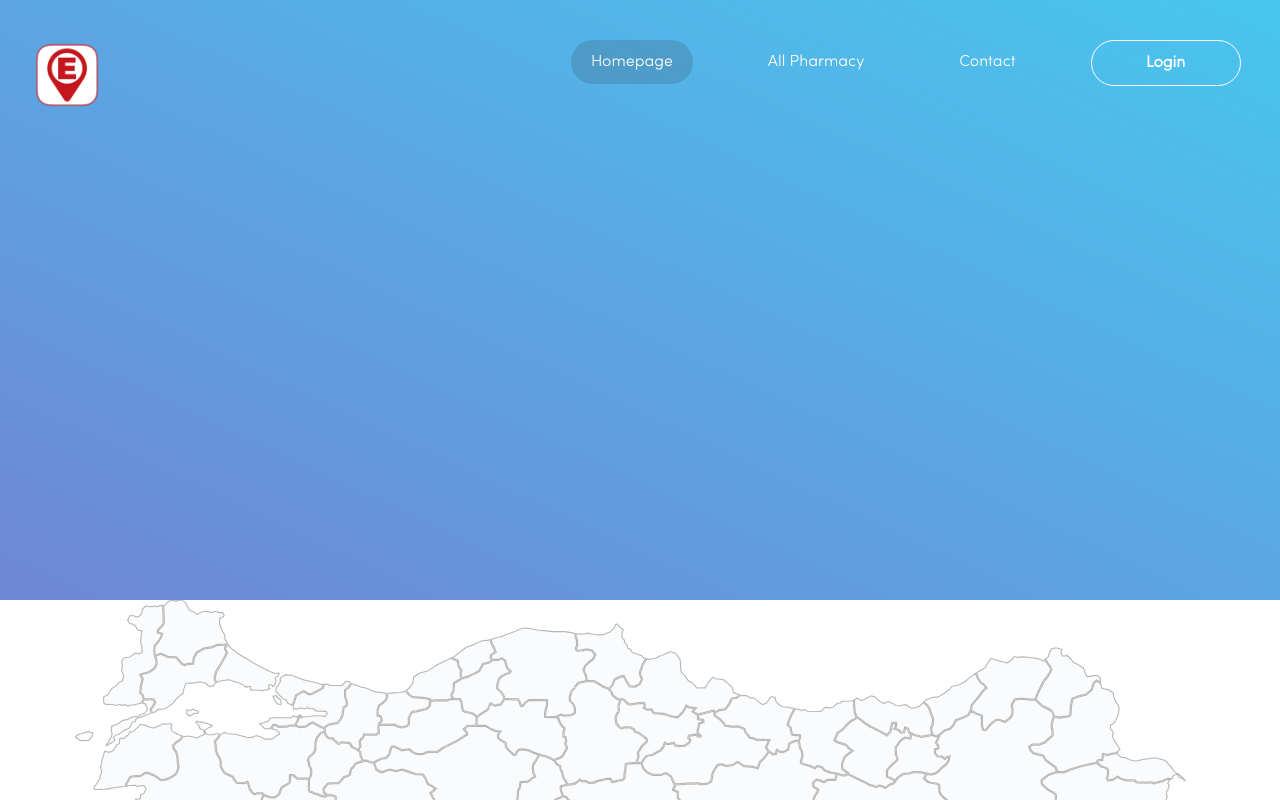
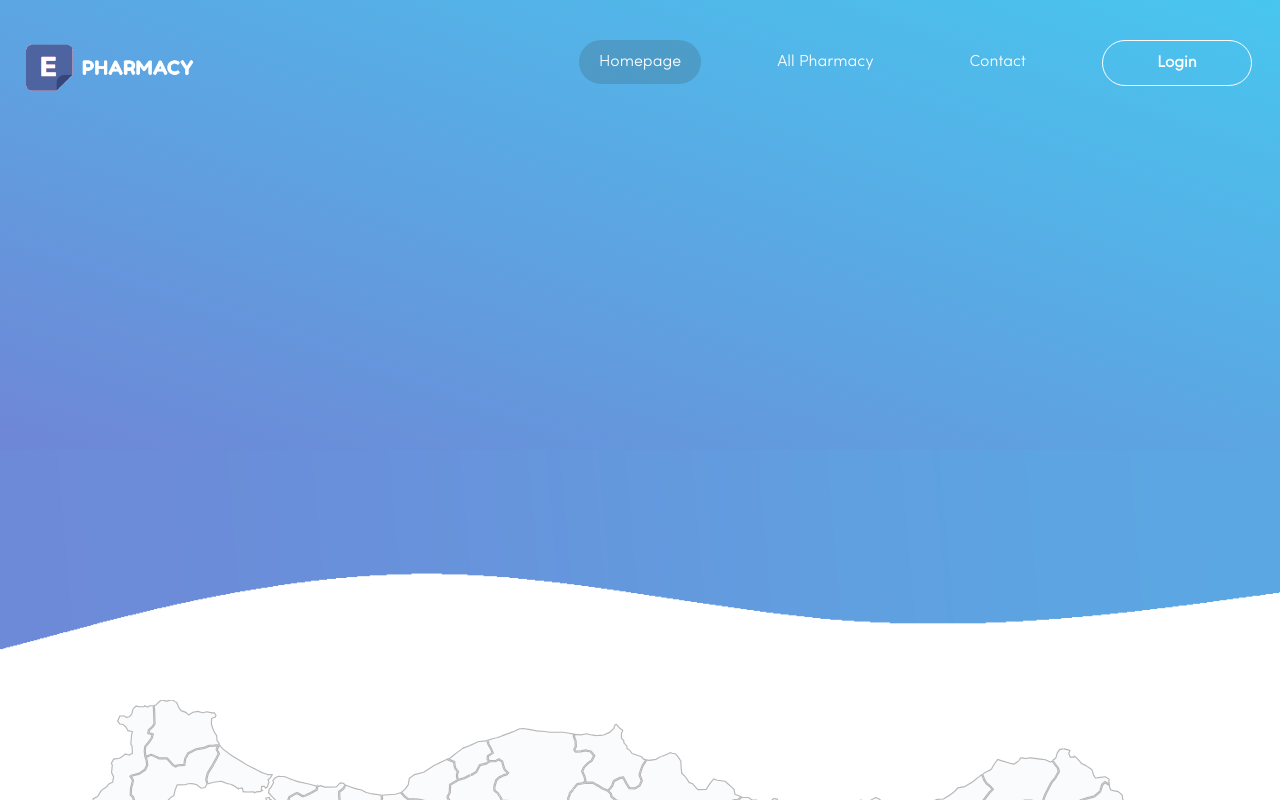
Before and after one commit to kaansen57/Nobetci-Eczaneler-Vue3, a Vue app: page / in a window 1280 px wide. Shown: the top 800 px of the page. Built offline with nearby package versions, Linux system fonts and the light colour scheme.

Commit message:
header design changed

```diff
--- a/src/App.vue
+++ b/src/App.vue
@@ -1,5 +1,5 @@
 <template>
-<div class="container-fluid">
+<div>
     <Content></Content>
 </div>
 </template>
--- a/src/components/Footer.vue
+++ b/src/components/Footer.vue
@@ -1,5 +1,8 @@
 <template>
+    <div class="footer-wave"></div>
+    <footer>
 
+    </footer>
 </template>
 
 <script>
@@ -8,6 +11,6 @@ export default {
 }
 </script>
 
-<style>
+<style scoped>
 
 </style>
--- a/src/components/Header.vue
+++ b/src/components/Header.vue
@@ -1,10 +1,10 @@
 <template>
-  <div class="row">
-    <div class="nav-menu">
+    <header class="nav-menu">
       <div class="logo">
-        <img src="@/assets/logo.png" width="70" alt="Nöbetçi Eczane" />
+        <a href="">
+          <img src="@/assets/logo.png" width="180" alt="Nöbetçi Eczane" />
+        </a>
       </div>
-
       <div class="menu-items">
         <ul>
           <a href="#"> <li class="active">Homepage</li></a>
@@ -16,16 +16,12 @@
             </li>
             </a>
         </ul>
-
         <a href="#" class="menu-show">
           <li><span>X</span></li></a
         >
       </div>
-
-    </div>
-    <!-- <svg class="bottom-svg" xmlns="http://www.w3.org/2000/svg" viewBox="0 0 1440 320"><path fill="#6C8AD7" fill-opacity="1" d="M0,64L60,96C120,128,240,192,360,186.7C480,181,600,107,720,69.3C840,32,960,32,1080,64C1200,96,1320,160,1380,192L1440,224L1440,0L1380,0C1320,0,1200,0,1080,0C960,0,840,0,720,0C600,0,480,0,360,0C240,0,120,0,60,0L0,0Z"></path></svg> -->
-  </div>
-
+    </header>
+    <div class="header-wave"></div>
 </template>
 
 <script>
@@ -45,6 +41,18 @@ export default {
 <style>
 .nav-menu {
   display: flex;
+  height:450px;
+  padding-top: 40px;
+  background-color: #74ebd5;
+  background-image: linear-gradient(to bottom left, #48c6ef 0%, #6f86d6 100%);
+}
+.header-wave{
+  display:block;
+  height:250px;
+  background: url('../assets/wave.png');
+  background-size:cover;
+  background-repeat:no-repeat;
+
 }
 .logo {
   padding-left: 20px;
@@ -53,12 +61,7 @@ export default {
 .menu-items {
   width: 90%;
 }
-.row {
-  padding-top: 40px;
-  height: 600px;
-  background-color: #74ebd5;
-  background-image: linear-gradient(to bottom left, #48c6ef 0%, #6f86d6 100%);
-}
+
 .menu-show {
   display: none;
   padding-right: 20px;
@@ -118,6 +121,7 @@ a > span {
   bottom:-340px;
 }
 
+
 @media (max-width: 1100px) {
   .login {
     width: 100px;
--- a/src/components/Result.vue
+++ b/src/components/Result.vue
@@ -22,7 +22,7 @@ export default {
   setup() {
     const store = useStore();
     const cityCount = ref(0);
-    const selectedCity = computed(()=> store.state.selectedCityOnClick);
+    const selectedCity = computed(()=> store.getters.getSelectedCityOnClick);
     const dutyPharmacy = computed(() => {
       return store.getters.getData
     });
--- a/src/components/TurkeyMap.vue
+++ b/src/components/TurkeyMap.vue
@@ -13,7 +13,12 @@
       viewBox="0 0 1007.478 527.323"
       xml:space="preserve"
     >
-      <g id="turkiye" @click="clickedDistrict" @mouseover="clickedDistrict" @mouseleave="toolTipMouseOut">
+      <g
+        id="turkiye"
+        @click="clickedDistrict"
+        @mouseover="clickedDistrict"
+        @mouseleave="toolTipMouseOut"
+      >
         <g
           id="adana"
           data-plakakodu="01"
@@ -854,11 +859,35 @@ export default {
     const store = useStore();
     const city = ref("");
     const cityText = ref("");
+    const cityTextClick = ref("");
     const toolTipClass = reactive({
       left: "",
       top: "",
       visibility: "",
     });
+
+    const config = (city) => {
+      const config = {
+        method: "GET",
+        url: `${process.env.VUE_APP_API_URL + city.value}`,
+        headers: {
+          Authorization: process.env.VUE_APP_API_KEY,
+        },
+      };
+      return config;
+    };
+
+    const getPharmacy = (cityTextClick, city) => {
+      store.commit("setSelectedCityOnClick", cityTextClick);
+      store.commit("setSelectedCity", city);
+      axios(config(city))
+        .then((res) => {
+          store.commit("setData", res.data.data);
+        })
+        .catch((err) => {
+          console.error(err);
+        });
+    };
 
     const toolTipMouseOver = (city) => {
       const element = document.querySelector(`g#${city.value}`);
@@ -867,34 +896,22 @@ export default {
       toolTipClass.visibility = "visible";
     };
 
-    const toolTipMouseOut = () =>{
-       toolTipClass.visibility = "hidden";
-    }
+    const toolTipMouseOut = () => {
+      toolTipClass.visibility = "hidden";
+    };
+
     const clickedDistrict = (event) => {
       city.value = event.path[1].id;
       cityText.value = event.path[1].attributes[3].value;
+      store.commit("setCityText", cityText);
       toolTipMouseOver(city);
 
-      store.commit("setCityText", cityText);
       if (event.type === "click") {
-        store.commit("setSelectedCityOnClick", cityText);
-        store.dispatch("cityChange", city);
-        const config = {
-          method: "GET",
-          url: `${process.env.VUE_APP_API_URL + city}`,
-          headers: {
-            Authorization: process.env.VUE_APP_API_KEY,
-          },
-        };
-        axios(config)
-          .then((res) => {
-            store.commit("setData", res.data.data);
-          })
-          .catch((err) => {
-            console.error(err);
-          });
+        cityTextClick.value = event.path[1].attributes[3].value;
+        getPharmacy(cityTextClick, city);
       }
     };
+
     return {
       clickedDistrict,
       toolTipMouseOut,
--- a/src/store/index.js
+++ b/src/store/index.js
@@ -14,6 +14,9 @@ export default createStore({
     },
     getSelectedCityOverChange(state){
       return state.selectedCityOverChange;
+    },
+    getSelectedCityOnClick(state){
+      return state.selectedCityOnClick;
     },
     getData(state){
       return state.data;
@@ -34,11 +37,7 @@ export default createStore({
       state.data.push(payload);
     },
   },
-  actions: {
-    cityChange(context,payload){
-       context.commit('setSelectedCity',payload);
-    }
-  },
+
   modules: {
   }
 })
```
Also changed, not shown: src/assets/logo.png, src/assets/wave.png (added).
